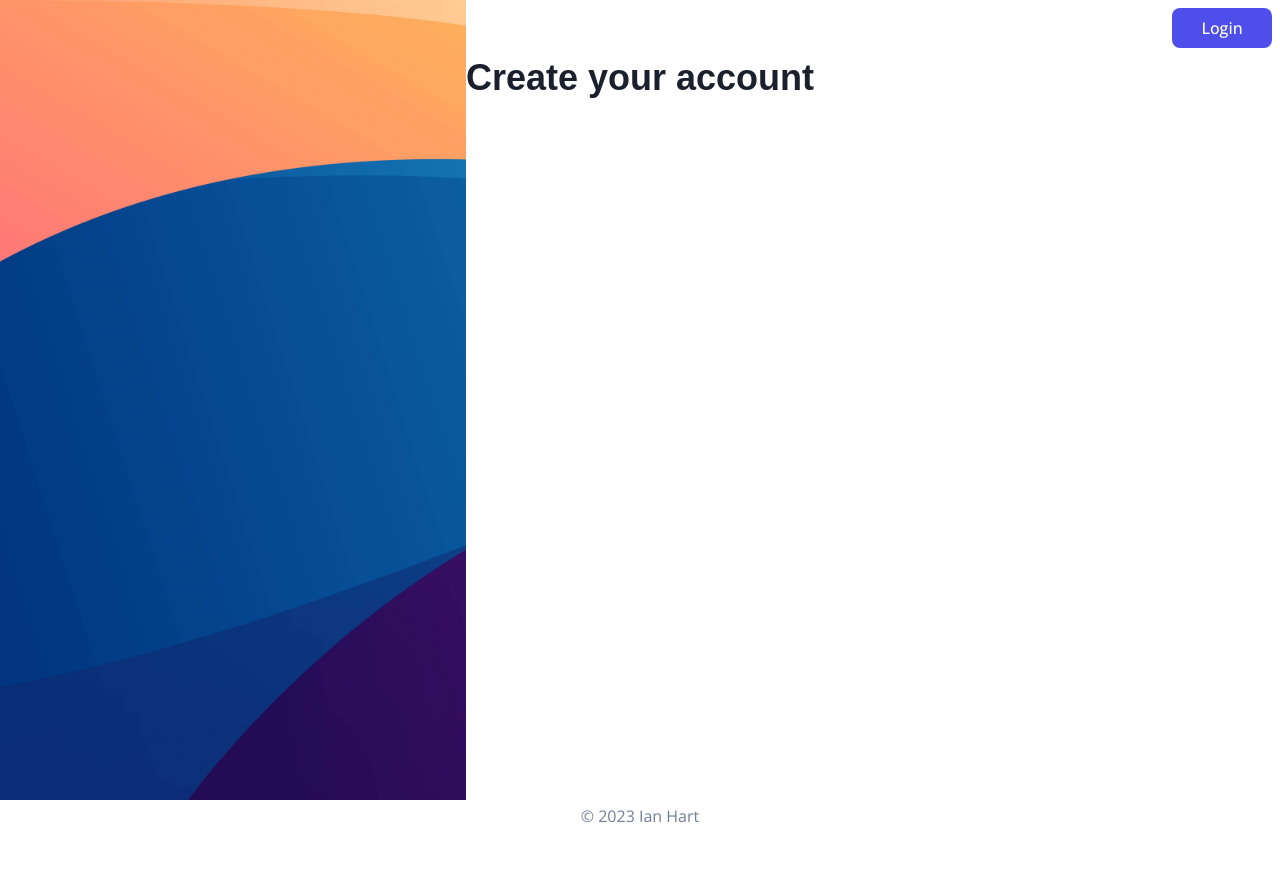
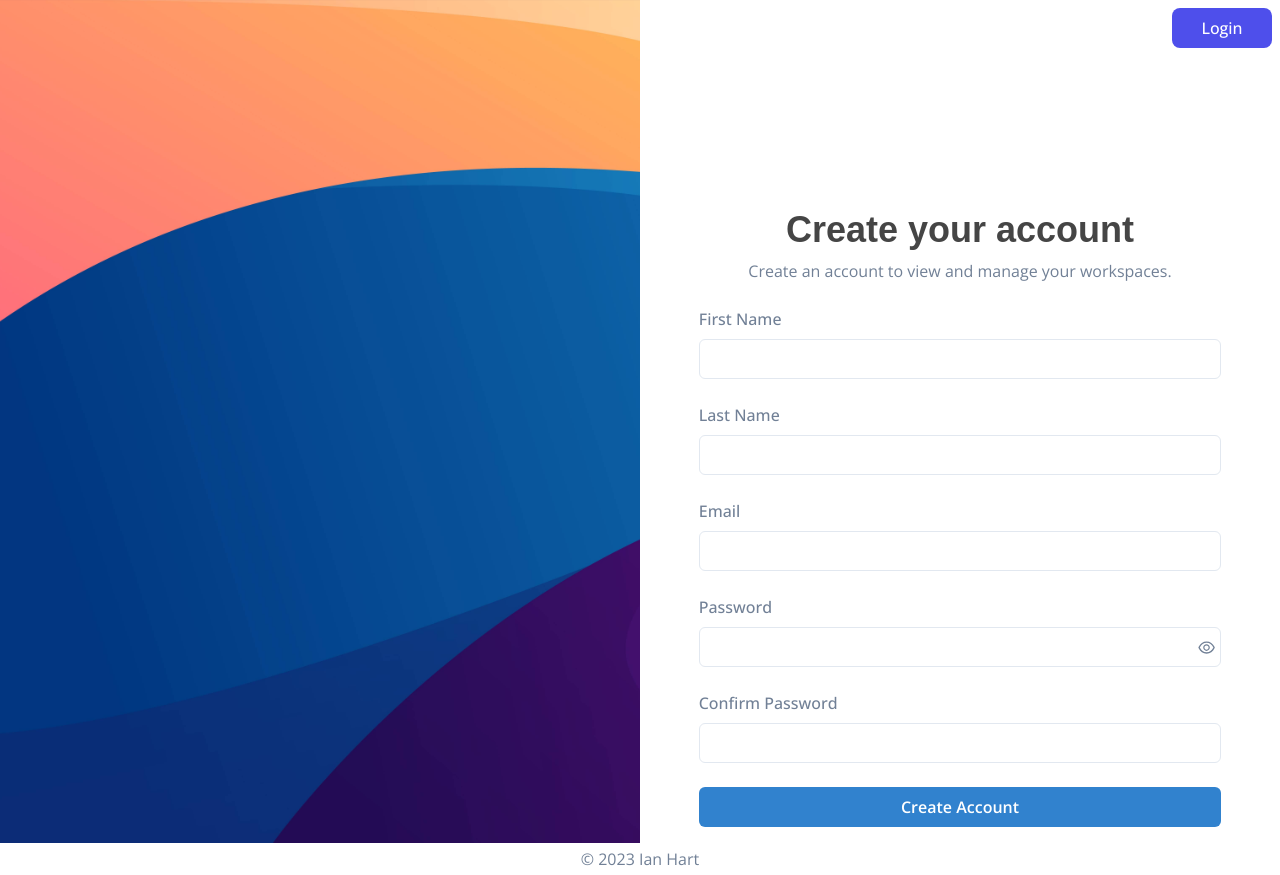
Before and after one commit to ianahart/notitum, a React (Vite) app in the folder frontend/: page /register in a window 1280 px wide. Before the commit the page ends 832 px from the top, so only its background shows below. Built offline with nearby package versions, Linux system fonts and the light colour scheme.

Commit message:
feat: wire up register user to backend

```diff
--- a/frontend/index.html
+++ b/frontend/index.html
@@ -4,7 +4,7 @@
     <meta charset="UTF-8" />
     <link rel="icon" type="image/svg+xml" href="/vite.svg" />
     <meta name="viewport" content="width=device-width, initial-scale=1.0" />
-    <title>Vite + React + TS</title>
+    <title>Notitum</title>
   </head>
   <body>
     <div id="root"></div>
--- a/frontend/package.json
+++ b/frontend/package.json
@@ -22,6 +22,7 @@
     "nanoid": "^4.0.2",
     "react": "^18.2.0",
     "react-dom": "^18.2.0",
+    "react-icons": "^4.10.1",
     "react-router-dom": "^6.14.1"
   },
   "devDependencies": {
--- a/frontend/src/App.css
+++ b/frontend/src/App.css
@@ -14,6 +14,25 @@ body {
   flex: 1;
 }
 
+.authBackgroundImage,
+.authFormContainer {
+  width: 50%;
+}
+
 .footer {
   margin-top: auto;
 }
+
+@media (max-width: 1130px) {
+  .authContainer {
+    flex-direction: column-reverse;
+  }
+
+  .authBackgroundImage {
+    width: 100%;
+  }
+
+  .authFormContainer {
+    width: 100%;
+  }
+}
--- a/frontend/src/components/Register/RegisterForm.tsx/RegisterForm.tsx
+++ b/frontend/src/components/Register/RegisterForm.tsx/RegisterForm.tsx
@@ -1,14 +1,170 @@
-import { Box, Heading } from '@chakra-ui/react';
+import { Flex, Box, Heading, Text, Button } from '@chakra-ui/react';
+import { registerFormState } from '../../../state/initialState';
+import { useNavigate } from 'react-router-dom';
+import { IRegisterForm } from '../../../interfaces';
+import { useState } from 'react';
+import BasicSpinner from '../../Shared/BasicSpinner';
+import FormInput from '../../Shared/FormInput';
+import { Client } from '../../../util/client';
 
 interface IRegisterFormProps {
-    heading: string;
+  heading: string;
+  subHeading: string;
 }
 
+const RegisterForm = ({ heading, subHeading }: IRegisterFormProps) => {
+  const [form, setForm] = useState(registerFormState);
+  const [isLoading, setIsLoading] = useState(false);
+  const [error, setError] = useState('');
+  const navigate = useNavigate();
 
-const RegisterForm = ({heading}: IRegisterFormProps) => {
+  const formStyles = {
+    width: '95%',
+    margin: '0 auto',
+  };
+
+  const updateField = (name: string, value: string, attribute: string) => {
+    console.log(name, value, attribute);
+    setForm((prevState) => ({
+      ...prevState,
+      [name]: { ...prevState[name as keyof IRegisterForm], [attribute]: value },
+    }));
+  };
+
+  const checkForErrors = () => {
+    let errors = false;
+    for (const [_, val] of Object.entries(form)) {
+      const { value, error } = val;
+      if (value.trim().length === 0 || error.length > 0) {
+        errors = true;
+      }
+    }
+    return errors;
+  };
+
+  const clearErrors = () => {
+    for (const [key, _] of Object.entries(form)) {
+      updateField(key, '', 'error');
+    }
+  };
+
+  const handleOnSubmit = (e: React.FormEvent<HTMLFormElement>) => {
+    e.preventDefault();
+    clearErrors();
+    checkForErrors();
+    if (checkForErrors()) {
+      return;
+    }
+    register();
+  };
+
+  const register = () => {
+    setIsLoading(true);
+    Client.register(form)
+      .then((res) => {
+        console.log(res);
+        navigate('/');
+      })
+      .catch((err) => {
+        console.log(err);
+        setError(err.response.data.message);
+        throw new Error(err.response.data.message);
+      })
+      .finally(() => {
+        setIsLoading(false);
+      });
+  };
+
   return (
     <Box>
-      <Heading as="h1">{heading}</Heading>
+      <Heading mb="0.5rem" textAlign="center" color="black.primary" as="h1">
+        {heading}
+      </Heading>
+      <Text textAlign="center" color="text.primary">
+        {subHeading}
+      </Text>
+
+      {error.length > 0 && (
+        <Text fontSize="0.85rem" textAlign="center" color="red.400">
+          {error}
+        </Text>
+      )}
+      {isLoading && (
+        <Flex mt="10rem" justify="center" alignItems="center" flexDir="column">
+          <BasicSpinner />
+        </Flex>
+      )}
+      <Flex
+        margin="0 auto"
+        className="registerFormContainer"
+        width={['100%', '95%', '550px']}
+        minH="500px"
+      >
+        {!isLoading && (
+          <form style={formStyles} onSubmit={handleOnSubmit}>
+            <FormInput
+              updateField={updateField}
+              value={form.firstName.value}
+              error={form.firstName.error}
+              name={form.firstName.name}
+              type={form.firstName.type}
+              errorField="First name"
+              width="100%"
+              htmlFor="firstName"
+              label="First Name"
+            />
+            <FormInput
+              updateField={updateField}
+              value={form.lastName.value}
+              error={form.lastName.error}
+              name={form.lastName.name}
+              type={form.lastName.type}
+              errorField="Last name"
+              width="100%"
+              htmlFor="lastName"
+              label="Last Name"
+            />
+            <FormInput
+              updateField={updateField}
+              value={form.email.value}
+              error={form.email.error}
+              name={form.email.name}
+              type={form.email.type}
+              errorField="Email"
+              width="100%"
+              htmlFor="email"
+              label="Email"
+            />
+            <FormInput
+              updateField={updateField}
+              value={form.password.value}
+              error={form.password.error}
+              name={form.password.name}
+              type={form.password.type}
+              errorField="Password"
+              width="100%"
+              htmlFor="password"
+              label="Password"
+            />
+            <FormInput
+              updateField={updateField}
+              value={form.confirmPassword.value}
+              error={form.confirmPassword.error}
+              name={form.confirmPassword.name}
+              type={form.confirmPassword.type}
+              errorField="Confirm password"
+              width="100%"
+              htmlFor="confirmPassword"
+              label="Confirm Password"
+            />
+            <Flex justify="center">
+              <Button type="submit" colorScheme="blue" width="100%">
+                Create Account
+              </Button>
+            </Flex>
+          </form>
+        )}
+      </Flex>
     </Box>
   );
 };
--- a/frontend/src/components/Shared/AuthContainer.tsx
+++ b/frontend/src/components/Shared/AuthContainer.tsx
@@ -16,14 +16,15 @@ const AuthContainer = ({
 }: IAuthContainerProps) => {
   return (
     <Box minH="100vh">
-      <Flex direction={['column', 'column', 'row']} minH="100vh" as="main">
+      <Flex className="authContainer" minH="100vh" as="main">
         <Box
+          className="authBackgroundImage"
           backgroundImage={`url(${backgroundImage})`}
-          flexGrow="1"
           backgroundSize="cover"
           backgroundPosition="center"
+          minH="100vh"
         ></Box>
-        <Box flexGrow="1">
+        <Box className="authFormContainer">
           <Flex
             bg="primary.blue"
             direction="column"
@@ -39,8 +40,9 @@ const AuthContainer = ({
           >
             <RouterLink to={path}>{pathName}</RouterLink>
           </Flex>
-
-          {children}
+          <Box className="formContainer" margin="10rem auto 1rem auto">
+            {children}
+          </Box>
         </Box>
       </Flex>
     </Box>
--- /dev/null
+++ b/frontend/src/components/Shared/BasicSpinner.tsx
@@ -0,0 +1,15 @@
+import { Spinner } from '@chakra-ui/react';
+
+const BasicSpinner = () => {
+  return (
+    <Spinner
+      thickness="4px"
+      speed="0.65s"
+      emptyColor="gray.200"
+      color="blue.500"
+      size="xl"
+    />
+  );
+};
+
+export default BasicSpinner;
--- /dev/null
+++ b/frontend/src/components/Shared/FormInput.tsx
@@ -0,0 +1,92 @@
+import { FormControl, FormLabel, FormErrorMessage, Input, Box } from '@chakra-ui/react';
+import { AiOutlineEye, AiOutlineEyeInvisible } from 'react-icons/ai';
+
+export interface IFormInputProps {
+  updateField: (name: string, value: string, attribute: string) => void;
+  value: string;
+  error: string;
+  name: string;
+  type: string;
+  width: string;
+  htmlFor: string;
+  label: string;
+  errorField: string;
+}
+const FormInput = ({
+  updateField,
+  value,
+  error,
+  name,
+  type,
+  width,
+  htmlFor,
+  label,
+  errorField,
+}: IFormInputProps) => {
+  const handleOnChange = (e: React.ChangeEvent<HTMLInputElement>) => {
+    const { name, value } = e.target;
+    updateField(name, value, 'value');
+  };
+
+  const handleOnBlur = (e: React.ChangeEvent<HTMLInputElement>) => {
+    const { name, value } = e.target;
+    const error = `${errorField} must be between 1 and 250 characters.`;
+    if (value.trim().length === 0 || value.length > 250) {
+      updateField(name, error, 'error');
+    }
+  };
+
+  const handleOnFocus = (e: React.ChangeEvent<HTMLInputElement>) => {
+    const { name } = e.target;
+    updateField(name, '', 'error');
+  };
+
+  const togglePasswordVisibility = () => {
+    const password = type === 'password' ? 'text' : 'password';
+    updateField('password', password, 'type');
+    updateField('confirmPassword', password, 'type');
+  };
+
+  return (
+    <FormControl
+      my="1.5rem"
+      display="flex"
+      flexDir="column"
+      isInvalid={error.length > 0}
+      textAlign="center"
+    >
+      <FormLabel color="text.primary" htmlFor={htmlFor}>
+        {label}
+      </FormLabel>
+      <Input
+        onFocus={handleOnFocus}
+        onBlur={handleOnBlur}
+        width={['100%', width, width]}
+        onChange={handleOnChange}
+        type={type}
+        name={name}
+        id={name}
+        value={value}
+      />
+
+      {name === 'password' && (
+        <Box
+          onClick={togglePasswordVisibility}
+          fontSize="1.2rem"
+          color="text.primary"
+          zIndex={5}
+          cursor="pointer"
+          position="absolute"
+          bottom="10px"
+          right="5px"
+        >
+          {type === 'password' ? <AiOutlineEye /> : <AiOutlineEyeInvisible />}
+        </Box>
+      )}
+
+      {error.length > 0 && <FormErrorMessage>{error}</FormErrorMessage>}
+    </FormControl>
+  );
+};
+
+export default FormInput;
--- /dev/null
+++ b/frontend/src/interfaces/index.ts
@@ -0,0 +1,12 @@
+export interface IRegisterForm {
+  firstName: { name: string; value: string; error: string; type: string };
+  lastName: { name: string; value: string; error: string; type: string };
+  email: { name: string; value: string; error: string; type: string };
+  password: { name: string; value: string; error: string; type: string };
+  confirmPassword: { name: string; value: string; error: string; type: string };
+}
+
+export interface ILoginForm {
+  email: { name: string; value: string; error: string; type: string };
+  password: { name: string; value: string; error: string; type: string };
+}
--- a/frontend/src/routes/RegisterRoute.tsx
+++ b/frontend/src/routes/RegisterRoute.tsx
@@ -1,15 +1,15 @@
-import { Flex } from '@chakra-ui/react';
-import { Link as RouterLink } from 'react-router-dom';
 import AuthContainer from '../components/Shared/AuthContainer';
 import registerBG from '../assets/register.jpg';
 import RegisterForm from '../components/Register/RegisterForm.tsx/RegisterForm';
+import { Flex } from '@chakra-ui/react';
 
 const RegisterRoute = () => {
   return (
     <AuthContainer path="/" pathName="Login" backgroundImage={registerBG}>
-      <>
-        <RegisterForm heading="Create your account" />
-      </>
+      <RegisterForm
+        heading="Create your account"
+        subHeading="Create an account to view and manage your workspaces."
+      />
     </AuthContainer>
   );
 };
--- /dev/null
+++ b/frontend/src/state/initialState.ts
@@ -0,0 +1,12 @@
+export const registerFormState = {
+  firstName: { name: 'firstName', value: '', error: '', type: 'text' },
+  lastName: { name: 'lastName', value: '', error: '', type: 'text' },
+  email: { name: 'email', value: '', error: '', type: 'email' },
+  password: { name: 'password', value: '', error: '', type: 'password' },
+  confirmPassword: { name: 'confirmPassword', value: '', error: '', type: 'password' },
+};
+
+export const loginFormState = {
+  email: { name: 'email', value: '', error: '', type: 'email' },
+  password: { name: 'password', value: '', error: '', type: 'password' },
+};
```
Also changed, not shown: frontend/src/util/client.ts (+15 -1 lines), 1 other file (tests, documents, lock files or other folders).
